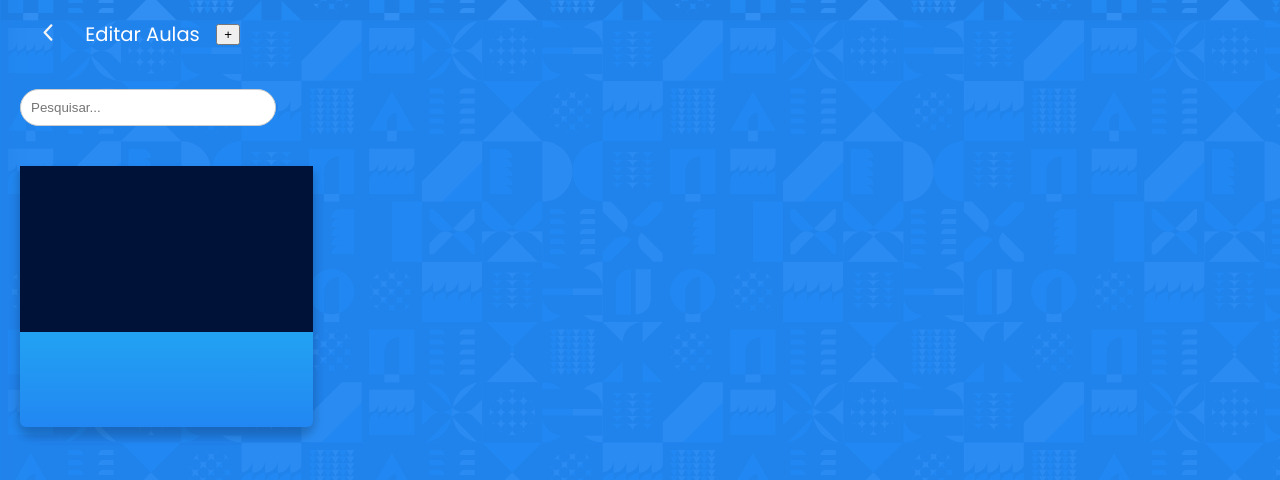
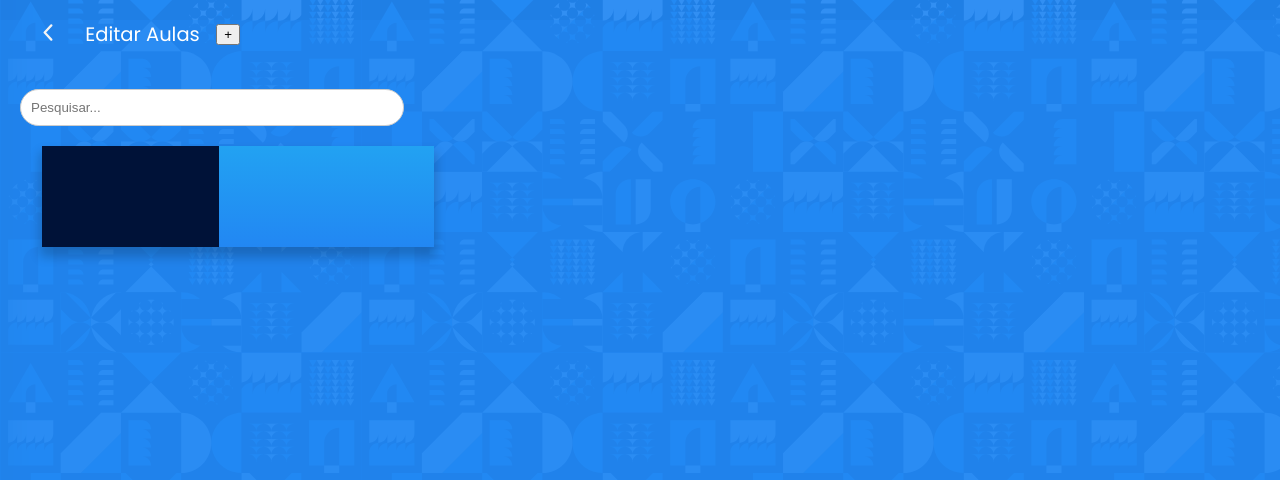
Before and after one commit to lucasstefano/EJCNetflix, a React (Create React App) app in the folder frontend/: page /Edit in a window 1280 px wide. Shown: the top 480 px of the page. Built offline with nearby package versions, Linux system fonts and the light colour scheme; no server answers.

Commit message:
refactor: edit thumbnail

```diff
--- a/frontend/src/components/Edit Thumb/index.tsx
+++ b/frontend/src/components/Edit Thumb/index.tsx
@@ -19,6 +19,7 @@ export default function EditThumbnail({ Title, Monitor, Link,imageUrl, Type }:Th
             </ThumbnailContainer>
             <ThumbnailBottom>
                 <ThumbnailTextContainer>
+                    <ThumbnailArea>{Type}</ThumbnailArea>
                     <ThumbnailTitle>{Title}</ThumbnailTitle>
                     <ThumbnailMonitor>{Monitor}</ThumbnailMonitor>
                 </ThumbnailTextContainer>
--- a/frontend/src/components/Edit Thumb/styled.tsx
+++ b/frontend/src/components/Edit Thumb/styled.tsx
@@ -1,46 +1,30 @@
 import styled from "styled-components";
 import 'fontsource-poppins';
-import BGI from '../../assets/ThumbnailBG.svg'
-export const Image = styled.img`
-  display: block;
-  max-width: 100%;
-  height: 100%;
-`;
+import BGI from '../../assets/FundoG.svg'
+interface ThumbnailImgProps {
+    locked: string;
+}
 
-export const ImageLock = styled.div`
+export const ImageBorder = styled.div`
     position: absolute;
     width: 100%;
     display: flex;
     height: 100%;
-    gap: 10px;
     align-items: center;
     justify-content: center;
-    background: #000000dd;
+    background: linear-gradient(#fefefe1b,#01010132);
 
 `;
-
 export const ThumbnailView = styled.a`
+text-decoration: none;
     position: relative;
-    text-decoration: none;
-    position: relative;
-    width: 292.5px; /* 450px * 0.65 */
-    height: 260.9px; /* 386px * 0.65 */
-    flex-direction: column;
-    border-bottom-right-radius: 13px; /* 20px * 0.65 */
-    border-bottom-left-radius: 13px; /* 20px * 0.65 */
-    background: #000000;
+    width: 392.5px; /* 450px * 0.65 */
+    height: 100.9px; /* 386px * 0.65 */
+    flex-direction: row;
+    background: #001238;
     display: flex;
+    margin: 0px 16px 20px 16px;
     box-shadow: 0 8px 10px 2px rgba(0, 0, 0, 0.2); /* 10px * 0.65 */
-    @media (max-width: 768px) {
-        box-shadow: 0 8px 10px 2px rgba(0, 0, 0, 0.3);
-    }
-`;
-
-export const LockImg = styled.img`
-    width: 110px; /* 150px * 0.65 */
-    height: 110px; /* 150px * 0.65 */
-    position: absolute;
-    z-index: 0;
 `;
 
 export const ThumbnailContainer = styled.div`
@@ -53,94 +37,58 @@ export const ThumbnailContainer = styled.div`
     position: relative;
 `;
 
-export const ThumbnailImg = styled.img`
-
-
+export const ThumbnailImg = styled.img<ThumbnailImgProps>`
+    width: 100%;
+    height: auto;
+    opacity: ${props => (props.locked === 'bloqueado' ? '0.2' : '1')};
+    transition: opacity 0.3s ease;
 `;
 
 
 export const ThumbnailBottom = styled.div`
-    width: 292.5px; /* 450px * 0.65 */
-    height: 150px; /* 146px * 0.65 */
+    width: 475px; /* 450px * 0.65 */
+    height: 100%; /* 146px * 0.65 */
     align-self: flex-end;
     background: linear-gradient(#22A2F2, #2287F3);
     display: flex;
-    border-bottom-right-radius: 6px; /* 20px * 0.65 */
-    border-bottom-left-radius: 6px; /* 20px * 0.65 */
     flex-direction: row;
-    position: relative;
-
-
 `;
 
 export const ThumbnailTextContainer = styled.div`
     display: flex;
     flex-direction: column;
+
     width: 100%;
-    padding: 10px 13px 0px 13px; /* 20px * 0.65 */
+    padding: 13px 4px 0px 13px; /* 20px * 0.65 */
 `;
 
 export const ThumbnailTitle = styled.text`
-    font-size: 22px; /* 26px * 0.65 */
+    font-size: 15px; /* 26px * 0.65 */
     font-weight: 600;
-    margin-bottom: 6px;
+    line-height: 20px;
     font-family: 'Poppins', sans-serif;
-    line-height: 22px;
     color: white;
 `;
 
 export const ThumbnailMonitor = styled.div`
-    font-size: 16px; /* 20px * 0.65 */
+    font-size: 13px; /* 20px * 0.65 */
     font-weight: 500;
     font-family: 'Poppins', sans-serif;
-    opacity: 0.7;
+    opacity: 0.6;
+    color: white;
+`;
+
+export const ThumbnailArea = styled.div`
+    font-size: 13px; /* 20px * 0.65 */
+    font-weight: 500;
+    font-family: 'Poppins', sans-serif;
+    opacity: 1;
     color: white;
 `;
 
 
-export const ThumbnailButtonContainer = styled.div`
-    display: flex;
-    align-items: center;
-    padding: 0 13px;
-    justify-content: center;
-    flex-direction: column;
-    gap: 13px; /* 20px * 0.65 */
+export const Image = styled.img`
+  display: block;
+  max-width: 100%;
+  height: 100%;
 `;
-
-export const ThumbnailButton = styled.a`
-    width: 32px; /* 50px * 0.65 */
-    height: 32px; /* 50px * 0.65 */
-    display: flex;
-    align-items: center;
-    justify-content: center;
-    background: linear-gradient(#22A2F2, #2287F3);
-    border-radius: 100%;
-    box-shadow: 0 3px 3px 1px rgba(0, 0, 0, 0.2); /* 10px * 0.65 */
-    &:hover{
-        background: linear-gradient(#146698,#144c87);
-
-    }
-
-`;
-
-export const ThumbnailIcon = styled.img`
-    width: 15.6px; /* 24px * 0.65 */
-    height: 15.6px; /* 24px * 0.65 */
-`;
-
-export const ImageBorder = styled.div`
-    position: absolute;
-    width: 100%;
-    display: flex;
-    height: 100%;
-    align-items: center;
-    justify-content: center;
-    background: linear-gradient(#fefefe1b,#01010132);
-
-`;export const ThumbnailArea = styled.div`
-font-size: 13px; /* 20px * 0.65 */
-font-weight: 500;
-font-family: 'Poppins', sans-serif;
-opacity: 1;
-color: white;
-`;
--- a/frontend/src/pages/editpage/style.tsx
+++ b/frontend/src/pages/editpage/style.tsx
@@ -164,15 +164,14 @@ export const Container = styled.div`
 
 export const ThumbnailContainer = styled.div`
   display: flex;
-
+  margin-left: 2vw;
   flex-direction: row;
   flex-wrap: wrap;
-  gap: 30px;
-  margin: 20px 20px;
+  gap: 10px;
 `;
 
 export const SearchBar = styled.input`
-  width: 20%;
+  width: 30%;
   padding: 10px;
   margin: 20px 20px;
   box-sizing: border-box;
```
